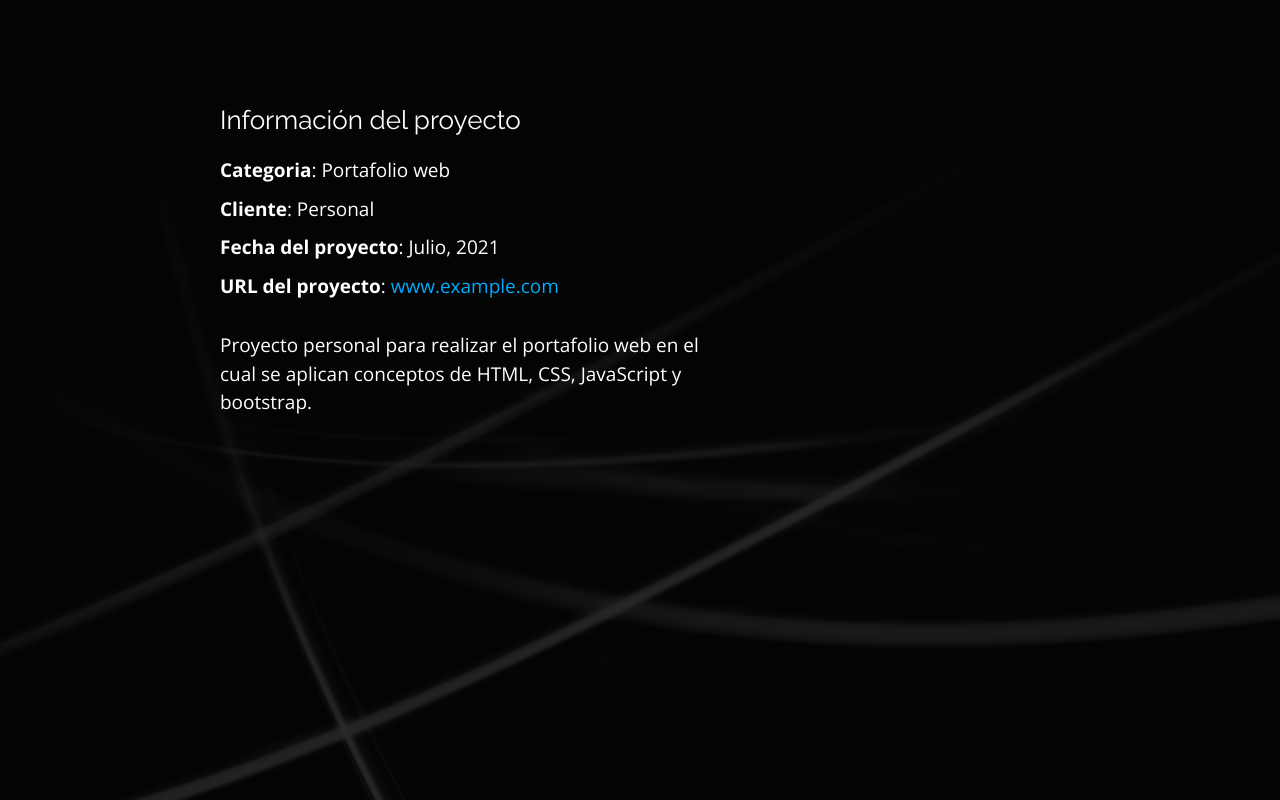
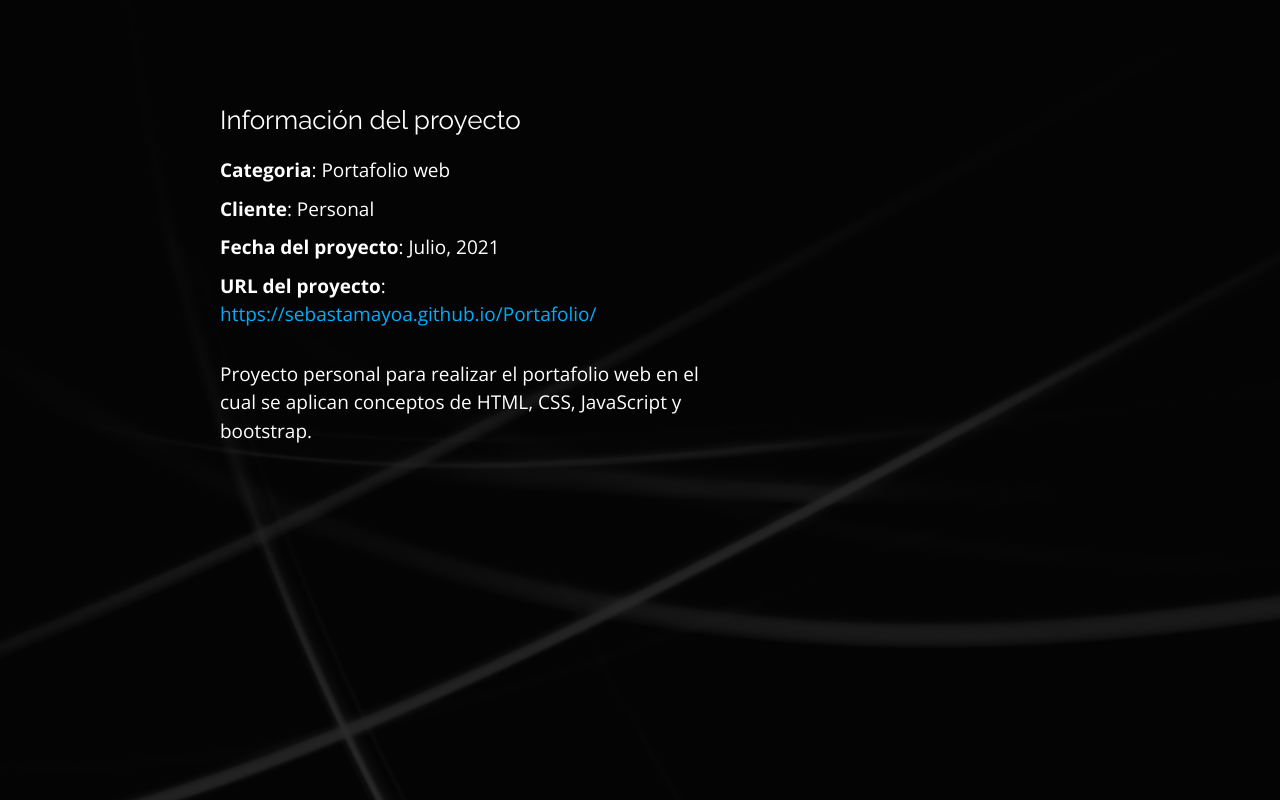
Before and after one commit to SebasTamayoA/Portafolio, a plain HTML site: page portfolio-details.html in a window 1280 px wide. Drawn offline with nearby package versions, Linux system fonts and the light colour scheme.

Commit message:
Añadir enlace web
se añadió el enlace de la pagina web

```diff
--- a/portfolio-details.html
+++ b/portfolio-details.html
@@ -75,7 +75,7 @@
               <li><strong>Categoria</strong>: Portafolio web</li>
               <li><strong>Cliente</strong>: Personal</li>
               <li><strong>Fecha del proyecto</strong>: Julio, 2021</li>
-              <li><strong>URL del proyecto</strong>: <a href="#">www.example.com</a></li>
+              <li><strong>URL del proyecto</strong>: <a href="https://sebastamayoa.github.io/Portafolio/">https://sebastamayoa.github.io/Portafolio/</a></li>
             </ul>
 
             <p>
```
